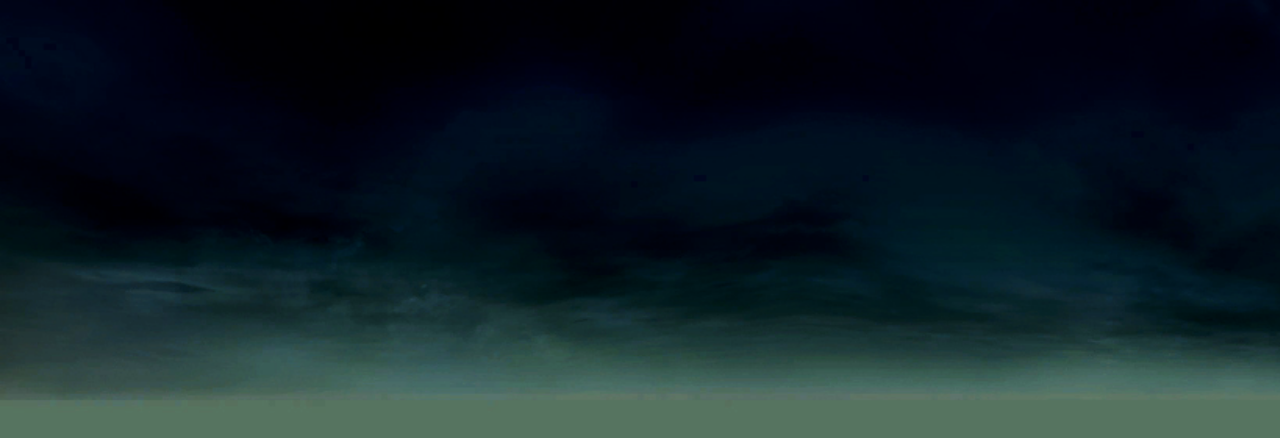
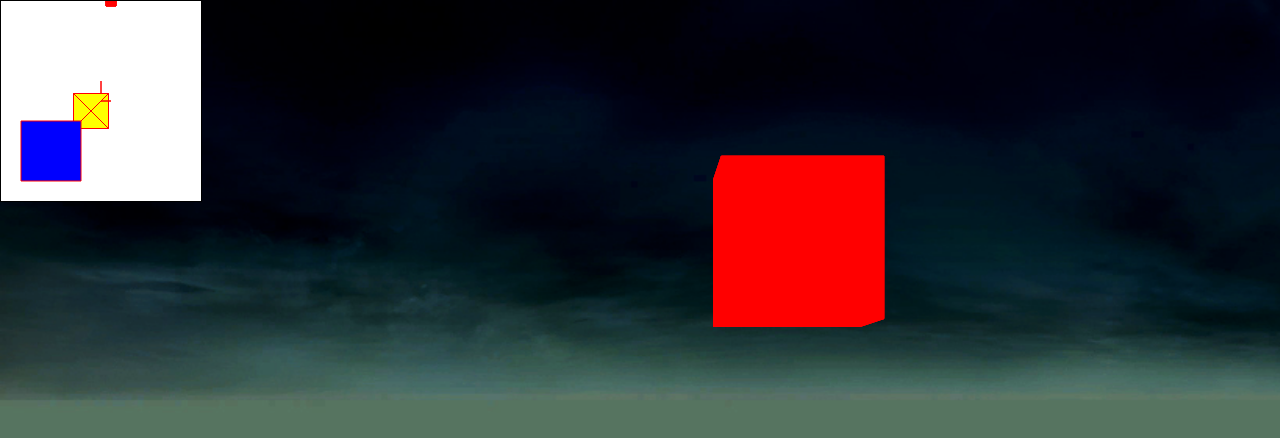
Before and after one commit to manInit/3d-svg-engine, a website: page example/index.html in a window 1280 px wide. Drawn offline with Linux system fonts and the light colour scheme; files that its build step writes are made by us from their sources; files whose address does not match are found by name.

Commit message:
дистрибутив и пример

```diff
--- a/src/index.html
+++ b/example/index.html
@@ -4,10 +4,12 @@
   <meta charset="UTF-8">
   <meta http-equiv="X-UA-Compatible" content="IE=edge">
   <meta name="viewport" content="width=device-width, initial-scale=1.0">
-  <title>Wolf - 3d</title>
-  <link rel="stylesheet" href="./3dengine.css">
+  <title>Пример</title>
+  <link rel="stylesheet" href="../dist/3dengine.css">
 </head>
 <body>
-  <script src="./3dengine.dist.js"></script>
+
+  <script src="../dist/3dengine.dist.js"></script>
+  <script src="index.js"></script>
 </body>
 </html>
--- /dev/null
+++ b/example/index.js
@@ -0,0 +1,14 @@
+setBackground('./1.png')
+showMapWorld(200)
+
+let cube1 = cube(100, 'red', 100, 100, 1000)
+add(cube1)
+
+let pyramid1 = pyramid(350, 'yellow', -100, 0, -100)
+add(pyramid1)
+
+let plane1 = plane('orange', {x:0, y: 0, z: 0}, {x: 100, y: 0, z: 0}, {x: 100, y: 100, z: 0})
+add(plane1)
+
+let floor1 = floor(300, 'blue', -500, -10, -500)
+add(floor1)
```
Also changed, not shown: example/1.png (added).
